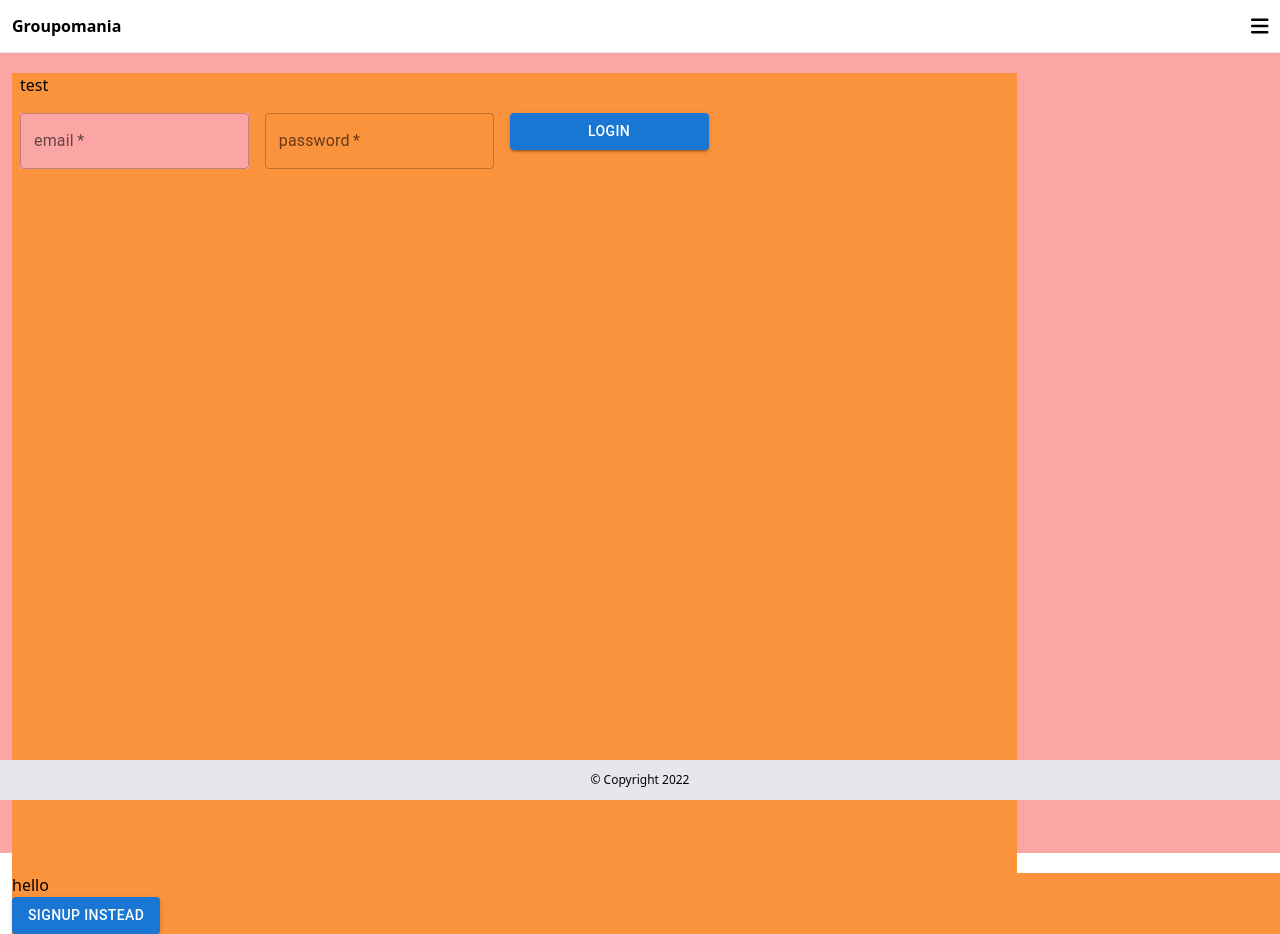
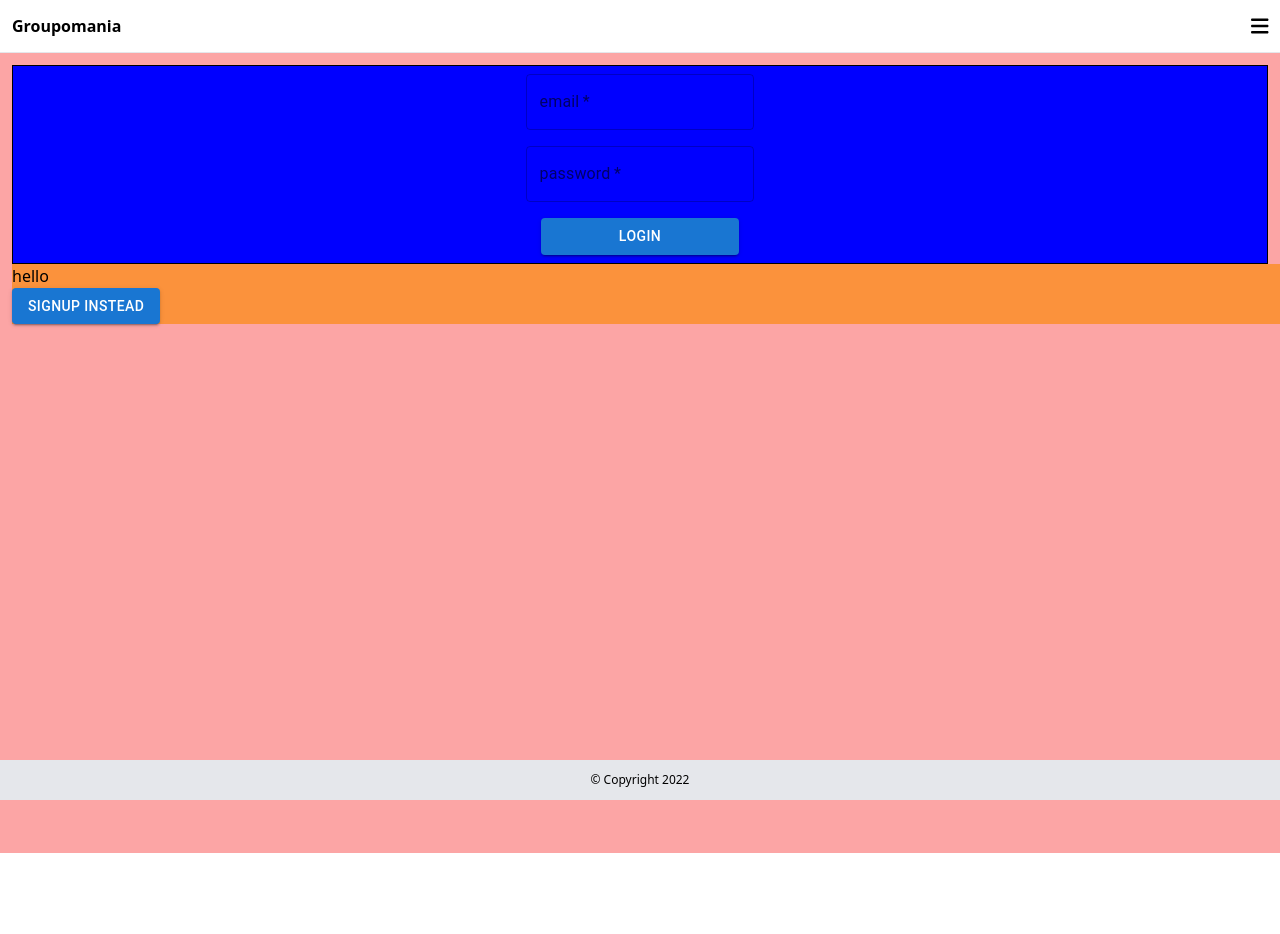
Before and after one commit to Puffywonton/groupomania, a React (Create React App) app: page /login in a window 1280 px wide. After the commit the page ends 853 px from the top, so only its background shows below. Built offline with nearby package versions, Linux system fonts and the light colour scheme.

Commit message:
you need to add css in the box thingy

```diff
--- a/src/Components/Login/LoginForm.jsx
+++ b/src/Components/Login/LoginForm.jsx
@@ -54,17 +54,22 @@ const LoginForm = ({ submitForm , userSignup }) => {
     return(
         <div className="bg-red-300 p-3 flex-col items-center justify-center h-screen w-screen">
             <Box
-                className="bg-orange-400 w-4/5 h-screen flex-col"
                 component="form"
                 sx={{
                     '& > :not(style)': { m: 1, width: '25ch' },
+                    background: "blue",
+                    width: 'auto',
+                    height: 'auto',
+                    display: "flex",
+                    border: "1px, solid",
+                    flexDirection: "column",
+                    alignItems: "center",
+                    justifyContent: "center",
                 }}
                 noValidate
                 autoComplete="off"
             >
-                <div>test</div>
                 <TextField
-                    className="bg-red-300"
                     error={errors.email? true : false}
                     helperText={errors.email}
                     required
```
